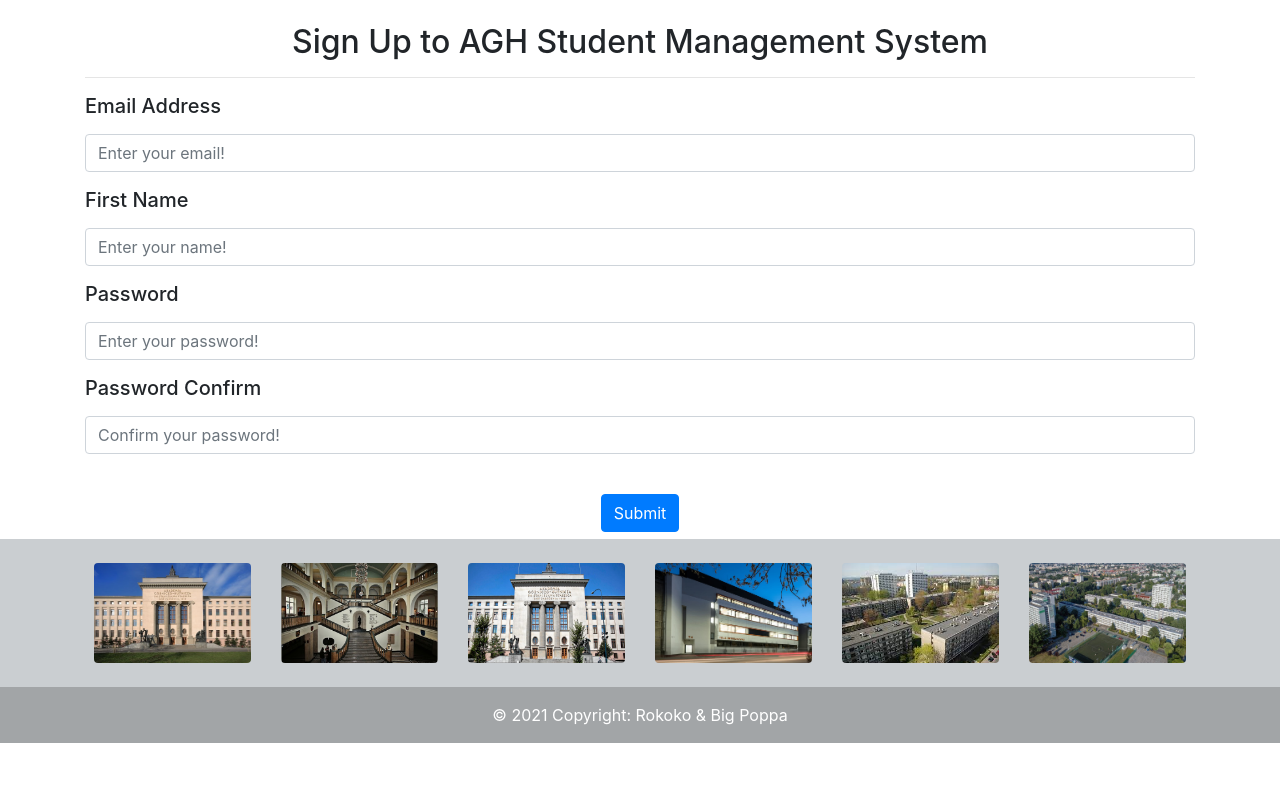
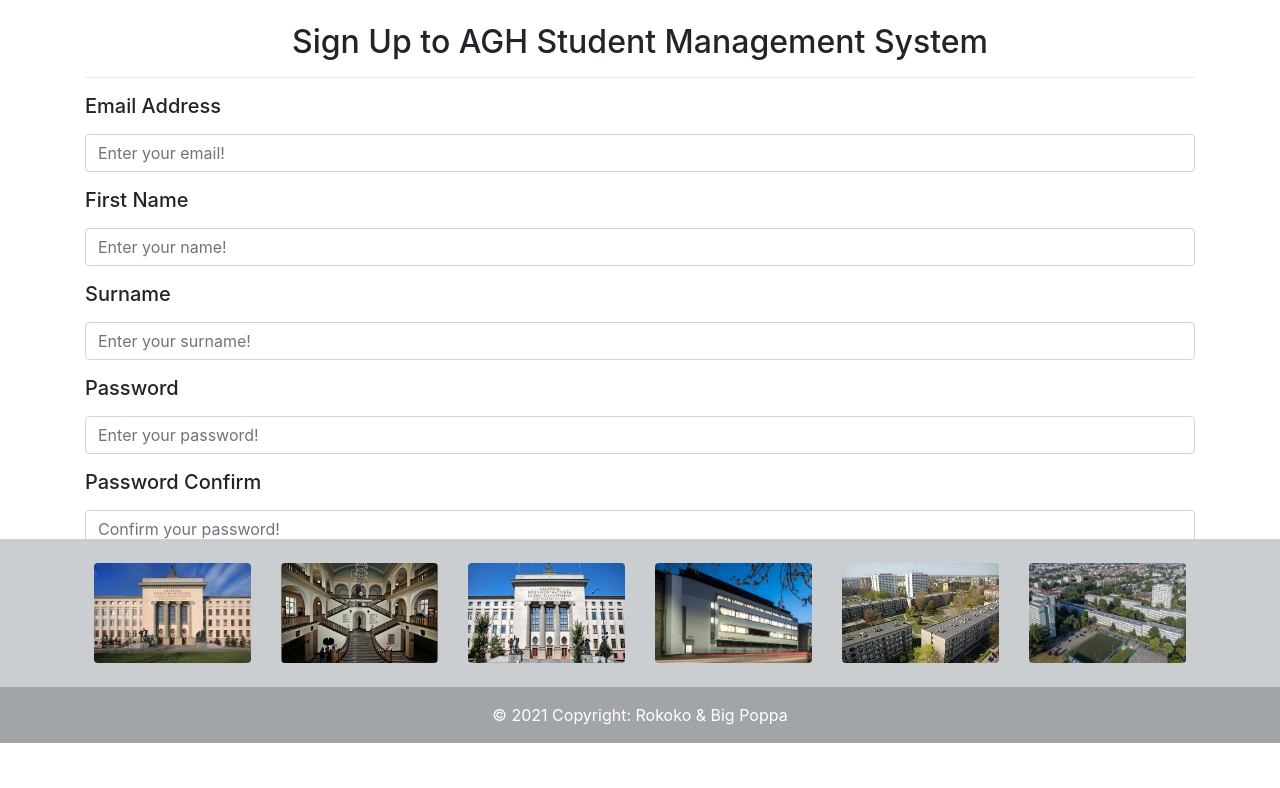
Before and after one commit to JakubTutka/Student_Managment_System, a Flask app: page /sign-up in a window 1280 px wide. Shown: the part 57-845 px from the top of the page. Before the commit the page ends 800 px from the top, so only its background shows below. Run offline with Flask 2, Linux system fonts and the light colour scheme; some libraries are stand-ins or nearby versions.

Commit message:
Improved Register Site

```diff
--- a/website/auth.py
+++ b/website/auth.py
@@ -58,6 +58,7 @@
         first_name = request.form.get('firstName')
         password1 = request.form.get('password1')
         password2 = request.form.get('password2')
+        surname = request.form.get('surname')
 
         user = User.query.filter_by(email=email).first()
         if user:
@@ -68,6 +69,8 @@
             flash('Email must be greater than 3 characters.', category='error')
         elif len(first_name) < 2:
             flash('First name must be greater than 1 character.', category='error')
+        elif len(surname) < 2:
+            flash('Surname must be greater than 1 character.', category='error')
         elif password1 != password2:
             flash('Passwords don\'t match.', category='error')
         elif len(password1) < 7:
--- a/website/templates/sign_up.html
+++ b/website/templates/sign_up.html
@@ -13,6 +13,10 @@
         <input type="text" class="form-control" id="firstName" name="firstName" placeholder="Enter your name!"/>
     </div>
     <div class="form-group">
+        <h5><label form="surname">Surname</label></h5>
+        <input type="text" class="form-control" id="surname" name="surname" placeholder="Enter your surname!"/>
+    </div>
+    <div class="form-group">
         <h5><label form="password1">Password</label></h5>
         <input type="password" class="form-control" id="password1" name="password1" placeholder="Enter your password!"/>
     </div>
```
